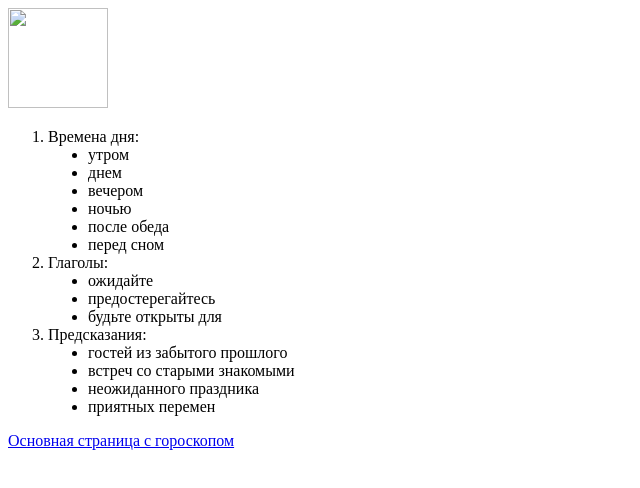
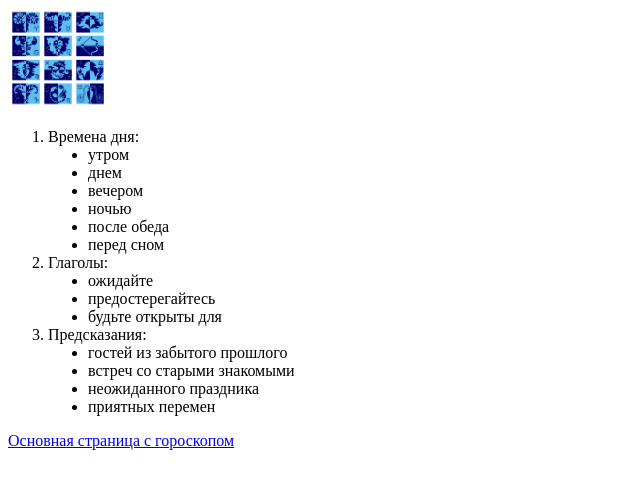
Before and after one commit to FrancheskoTortik/pyweb-m3, a plain HTML site: page about.html in a window 1280 px wide. Shown: the whole page, without its empty margins (0-640 px from the left). Drawn offline with Linux system fonts and the light colour scheme.

Commit message:
Add files via upload

```diff
--- a/about.html
+++ b/about.html
@@ -5,7 +5,7 @@
     <title>О чем все это</title>
 </head>
 <body>
-    <img src="zodiak.jpg" alt="" width="100" height="100">
+    <img src="zodiak.png" alt="" width="100" height="100">
     <ol type="1">
         <li>Времена дня: <ul type="disc">
             <li>утром</li>
```
